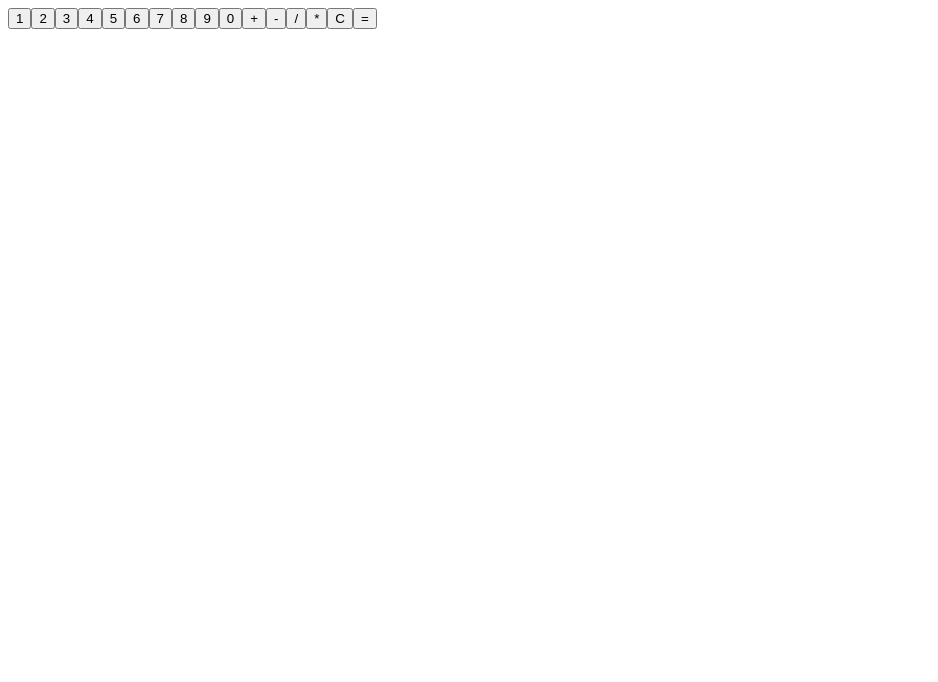
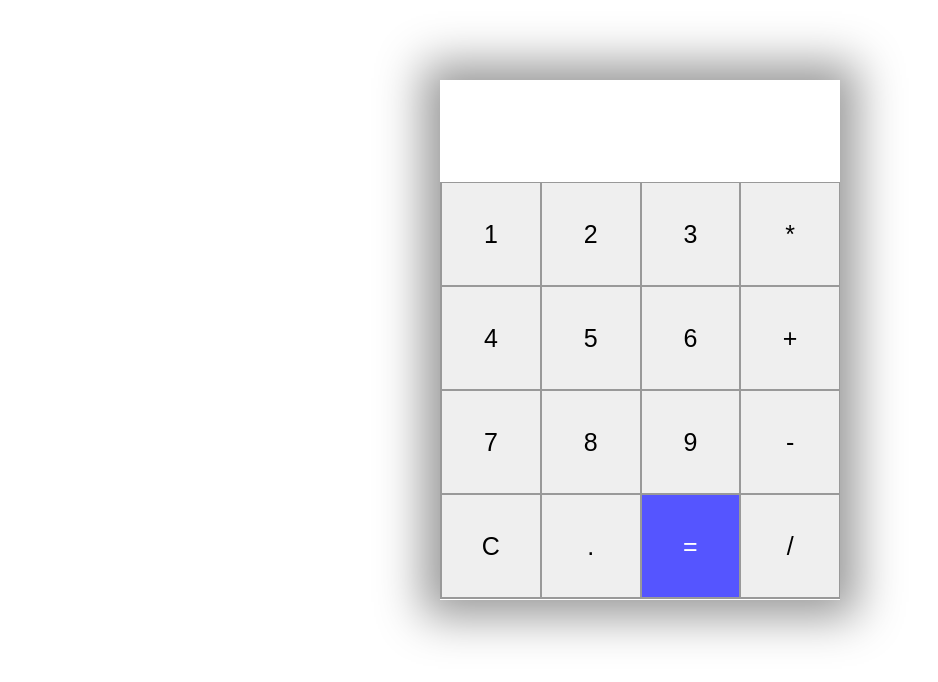
Before and after one commit to StanTheMan7/Exo_Calculator_Stanislav_Gkraour_DOM, a website with bundled scripts: page index.html in a window 1280 px wide. Shown: the whole page, without its empty margins (0-938 px from the left). Built offline with nearby package versions, Linux system fonts and the light colour scheme.

Commit message:
calculetre finit

```diff
--- a/public/css/style.css
+++ b/public/css/style.css
@@ -1,13 +1,67 @@
-.myCalculatorPlacement{
+.divContainer {
+    background-color: white;
+    height: 520px;
+    max-width: 400px;
+    margin: 10vh auto 0 auto;
+    box-shadow:  0px 0px 43px 17px rgba(153,153,153,1);
+}
+#divDisplay{
+    text-align: right;
+    height: 70px;
+    line-height: 70px;
+    padding:  16px 8px;
+    font-size: 25px;
+}
+.divBtns{
+    display:  grid;
+    border-bottom:  1px solid #999;
+    border-left: 1px solid #999 ;
+    grid-template-columns: 1fr 1fr 1fr 1fr;
+}
+
+
+
+
+.divBtns > div {
+    border-top: 1px solid #999;
+    border-right: 1px solid #999;
+}
+.mesBoutons{
+    border:  0.5px solid #999;
+    line-height: 100px;
+    text-align: center;
+    font-size: 25px;
+    cursor: pointer;
+}
+#equal{
+    background-color: #5555ff;
+    color: white;
+}
+.mesBoutons:hover{
+    background-color: #323330;
+    color: white;
+    transition: 0.5s ease-in-out;
+}
+
+/* *{
+    padding: 0;
+    margin: 0;
+    box-sizing: border-box;
+}
+html{
+    font-family: 'Monserrat';
+}
+section{
     display: flex;
+    width : 100%;
+    background-color: rgb(18, 26, 31);
+    min-height: 100vh;
+    align-items: center;
     justify-content: center;
-    align-items: center;
-    height: 100vh;
 }
-.grid-container{
-    display: grid;
-    grid-template-columns: auto auto auto auto;
-    grid-gap: 10px;
-    background-color: #2196F3;
-    padding: 10px;
-}
+.container{
+background-color: red;
+width: 90%;
+max-width: 400px;
+background-color: rgb(red, green, blue);
+} */
--- a/src/js/elements.js
+++ b/src/js/elements.js
@@ -5,37 +5,92 @@
 
 /* // todo --------------------------mes elements html -------------------------- */
 
-let myBody = document.querySelector('body');
-let mySection =  document.createElement('section');
-let myDivContainer = document.createElement('div');
-let myDivDisplay = document.createElement('div');
-let toutLesBoutons = document.createElement('div');
-let myDisplay = document.createElement('div')
+let monBody = document.body;
+let mySection = document.createElement('section');
+monBody.appendChild(mySection)
+
+let divContainer = document.createElement('div');
+divContainer.setAttribute("class", 'divContainer');
+monBody.appendChild(divContainer);
+mySection.appendChild(divContainer);
 
 
-myBody.appendChild(mySection)
-mySection.appendChild(myDivContainer)
-myDivContainer.appendChild(myDivDisplay)
+let divDisplay = document.createElement('div');
+divDisplay.setAttribute('id','divDisplay');
+divContainer.appendChild(divDisplay);
+
+let divBtn = document.createElement('div');
+divBtn.setAttribute('class','divBtns');
+divContainer.appendChild(divBtn);
 
 
-let tab = ["1","2","3","4","5","6","7","8","9","0","+","-","/","*","C","="]
 
 
+let tab = ["1","2","3","*","4","5","6","+","7","8","9","-","C",".","=","/"]
+let i = 0;
 tab.forEach(element => {
-    let button = document.createElement('button')
-    button.innerHTML = element
-    myDivContainer.appendChild(button)
-    button.setAttribute("class", 'buttons')
+    element = document.createElement('button')
+    element.innerText = tab[i]
+    divBtn.appendChild(element)
+    element.setAttribute('class', 'mesBoutons')
+    i++;
+
 });
 
+
+let btn1 = document.querySelectorAll('button')[14]
+btn1.setAttribute('id', 'equal')
+
+
+
+let allButtons = Array.from(document.getElementsByClassName("mesBoutons"));
+
+allButtons.forEach(element => {
+    element.addEventListener('click', (e) => {
+        switch(e.target.innerText){
+            case 'C':
+                divDisplay.innerText ='';
+                break;
+                case'.':
+                if(e.target.innerText == '.'){
+                    divDisplay.innerText = 'error404'
+                    alert('point is not available');
+                }
+                break;
+                case '=' :
+                    try{
+                        divDisplay.innerText =eval(divDisplay.innerText);
+                    } catch {
+                        divDisplay.innerText ='Error!'
+                    }
+                    break;
+            default:
+            divDisplay.innerText += e.target.innerText;
+        }
+    })
+})
 /* ----------------------------- // appendChild ----------------------------- */
+
+// myBody.appendChild(mySection)
+// mySection.appendChild(myDivContainer)
+// myDivContainer.appendChild(toutLesBoutons)
+// myDivContainer.appendChild(myDivDisplay)
+// myDivDisplay.appendChild(display1)
+// myDivDisplay.appendChild(display2)
+// myDivDisplay.appendChild(tempResult)
+
+// let tab = ["1","2","3","4","5","6","7","8","9","0","+","-","/","*","C","="]
+
+// let button ;
+// toutLesBoutons.forEach(element =>{
+//     element.innerHTML == '1' || '2' || '3'|| '4'|| '5'|| '6'|| "7"|| '8'|| '9'|| '0'){
+//         button.classList('class', 'numbers')
+
+// })
+
+
 
 
 
 
 /* --------------------------- // to set attribute -------------------------- */
-
-
-
-
-console.log(myBody);
```
